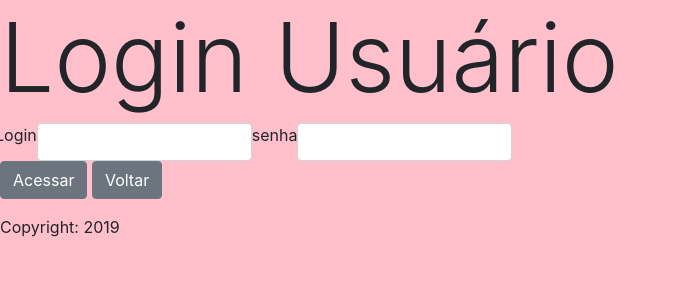
After one commit to ednai/forum3, a CodeIgniter app: page /forum3/index.php/usuariocontroller/login in a window 1280 px wide. The commit adds this page. Shown: the top 300 px of the page, without its empty margins (0-677 px from the left). Run offline with CodeIgniter, Linux system fonts and the light colour scheme; some libraries are stand-ins or nearby versions.

Commit message:
Implementanto tela de login (incompleto)

```diff
--- a/application/config/autoload.php
+++ b/application/config/autoload.php
@@ -133,8 +133,4 @@ $autoload['language'] = array();
 |
 |	$autoload['model'] = array('first_model' => 'first');
 */
-<<<<<<< HEAD
 $autoload['model'] = array('QuestaoModel','ComentarioModel', 'Usuario_m');
-=======
-$autoload['model'] = array('QuestaoModel','ComentarioModel');
->>>>>>> 9ba18adf94e783cb2f7ef62da27acad45f1c6710
--- a/application/config/routes.php
+++ b/application/config/routes.php
@@ -73,4 +73,5 @@ $route['usuario-salvar'] = "UsuarioController/salvar";
 $route['usuario-editar/(:num)'] = "UsuarioController/editar/$1";
 $route['usuario-atualizar'] = "UsuarioController/atualizar";
 $route['usuario-excluir/(:num)'] = "UsuarioController/excluir/$1";
-$route['comentario-excluir/(:num)'] = "ComentarioController/excluir/$1";
+$route['usuario-login'] = "UsuarioController/login";
+$route['usuario-validar'] = "UsuarioController/validar";
--- a/application/controllers/UsuarioController.php
+++ b/application/controllers/UsuarioController.php
@@ -52,4 +52,21 @@
             $this->session->set_flashdata('success', 'Usuario excluído com sucesso!');
             redirect();
         }
+
+        public function login(){
+            $parametros['titulo'] ='Login Usuário';
+            $this->load->view('cabecalho',$parametros);
+            $this->load->view('usuario/login');
+            $this->load->view('rodape');
+        }
+
+        public function validar(){
+            $usuario = $this->input->post();
+
+            if ($this->Usuario_m->isValido($usuario)) {
+                 $this->session->set_flashdata('usuario-session', $usuario);
+            }
+
+            redirect('questao-index');
+        }
     }
--- a/application/models/Usuario_m.php
+++ b/application/models/Usuario_m.php
@@ -25,4 +25,17 @@
             $this->db->where('Id', $Id);
             return $this->db->delete('tb_login');
         }
+
+        function isValido($usuario) {
+            $this->db->where('usuario', $usuario->usuario);
+            $this->db->where('senha', $usuario->senha);
+
+            $query = $this->db->get('tb_login');
+
+            if ($query->num_rows() == 1) {
+                return true;
+            } else {
+                return false;
+            }
+        }
  }
--- /dev/null
+++ b/application/views/usuario/login.php
@@ -0,0 +1,18 @@
+<?=form_open('usuario-validar')?>
+
+<div class="form-row">
+
+	<label for="exampleFormControlTextarea1">  Login   </label></br>
+
+    <input type:"text" class="form-control col-sm-2" rows="5" name="usuario">
+
+    <label for="exampleFormControlTextarea1">  senha  </label></br>
+    <input type:"password" class="form-control col-sm-2" rows="5" name="Senha">
+
+ </div>
+
+<input class="btn btn-secondary" type="submit" value="Acessar"/>
+
+<?=anchor('questao-index','Voltar', array('class' => 'btn btn-secondary'))?>
+
+<?=form_close()?>
```
Also changed, not shown: application/views/questao/index.php (+4 -5 lines).
